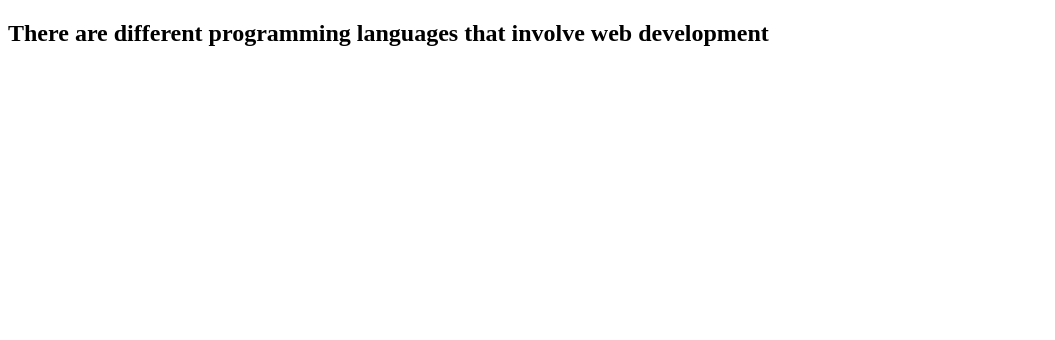
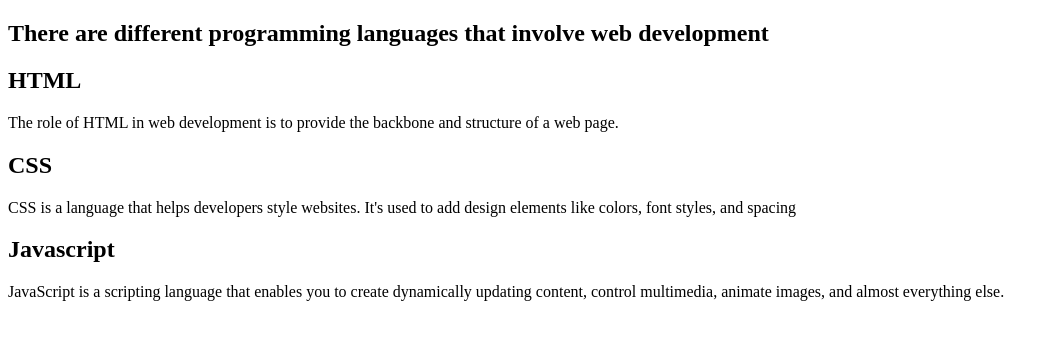
Before and after one commit to C0dingForFun/wednesday, a plain HTML site: page index.html in a window 1280 px wide. Shown: the whole page, without its empty margins (0-1055 px from the left). Drawn offline with Linux system fonts and the light colour scheme.

Commit message:
added definitions

```diff
--- a/index.html
+++ b/index.html
@@ -8,6 +8,21 @@
 <body>
     <section>
         <h1>There are different programming languages that involve web development</h1>
-    </section>
+    <div>
+        <h2>HTML</h2>
+        <p>The role of HTML in web development is to provide the backbone and structure of a web page.</p>
+    </div>
+
+    <div>
+        <h2>CSS</h2>
+        <p>CSS is a language that helps developers style websites. It's used to add design elements like colors, font styles, and spacing</p>
+    </div>
+
+    <div>
+        <h2>Javascript</h2>
+        <p>JavaScript is a scripting language that enables you to create dynamically updating content, control multimedia, animate images, and almost everything else.</p>
+    </div>
+
+</section>
 </body>
 </html>
```
